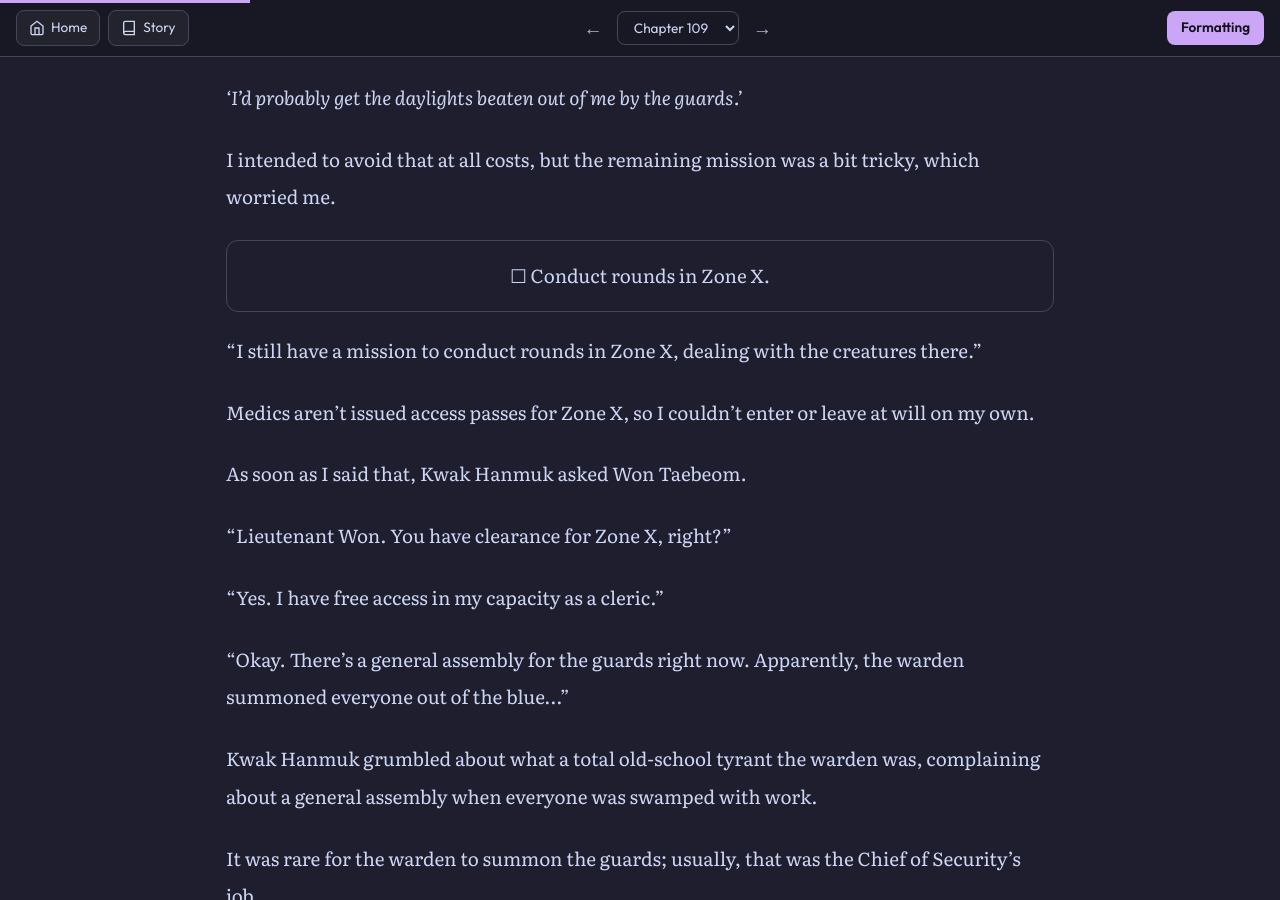
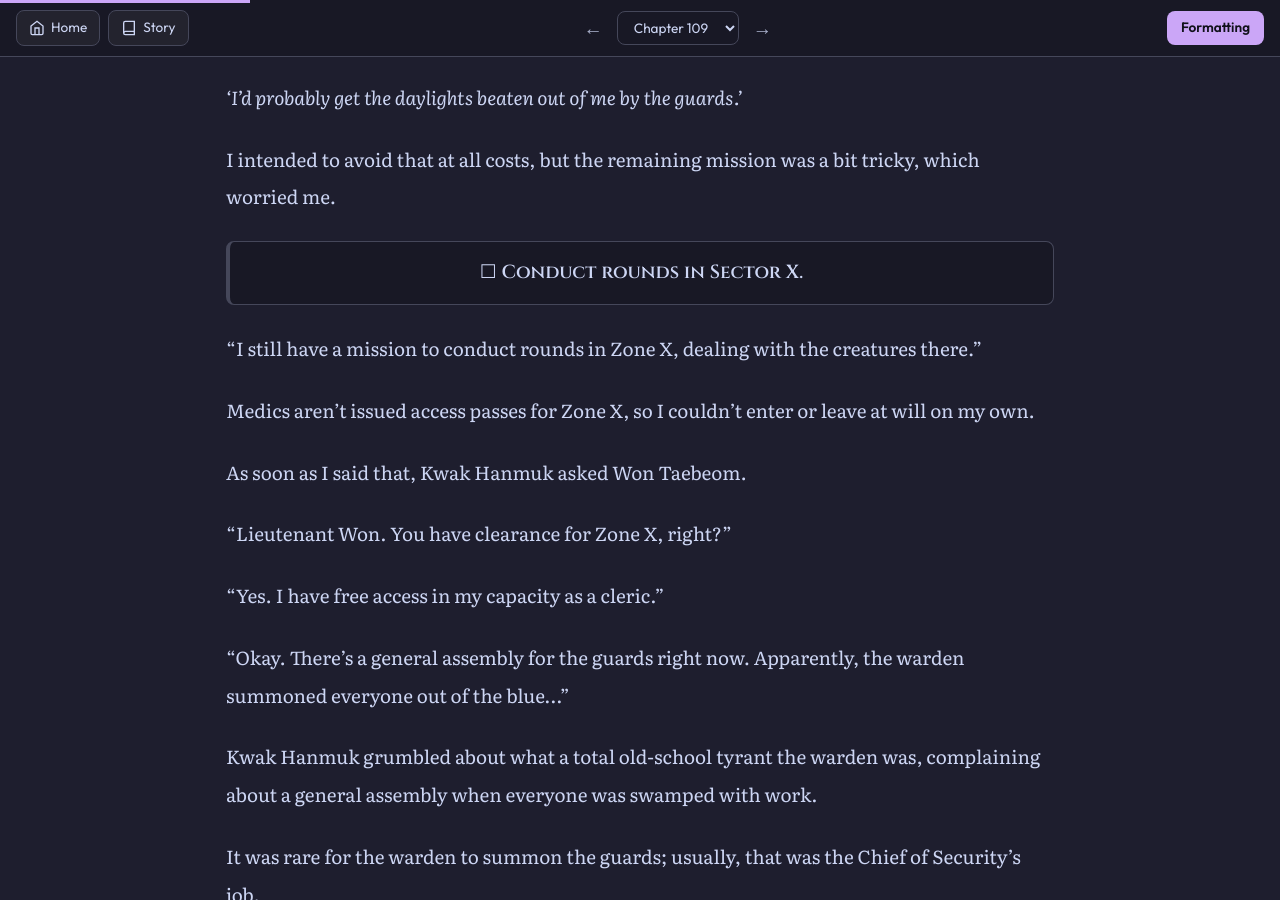
Before and after one commit to soleumn/soleumn.github.io, a Jekyll site: the page built from _chapters/eoshinki/ch109.md, in a window 1280 px wide and 900 px high, scrolled down 2197 px. Built offline with Jekyll 4.4.1, drawn with Linux system fonts in a browser that asks for light colours; some web fonts are replaced; comment, search, counter and statistics services are not loaded.

Commit message:
Update ch109.md

```diff
--- a/_chapters/eoshinki/ch109.md
+++ b/_chapters/eoshinki/ch109.md
@@ -67,8 +67,10 @@ As a medic, failing to complete the day’s assigned tasks meant paying a price
 
 I intended to avoid that at all costs, but the remaining mission was a bit tricky, which worried me.
 
-<div style="border: 1px solid var(--borda-suave, rgba(255, 255, 255, 0.1)); border-radius: 12px; padding: 16px; text-align: center; margin: 20px 0;">
-☐ Conduct rounds in Zone X.
+<div class="system-window" style="box-shadow: none !important; border-color: #45475a !important; font-family: 'Cinzel', serif !important;">
+  <div class="system-content" style="font-family: 'Cinzel', serif !important;">
+    ☐ Conduct rounds in Sector X.
+  </div>
 </div>
 
 “I still have a mission to conduct rounds in Zone X, dealing with the creatures there.”
```
